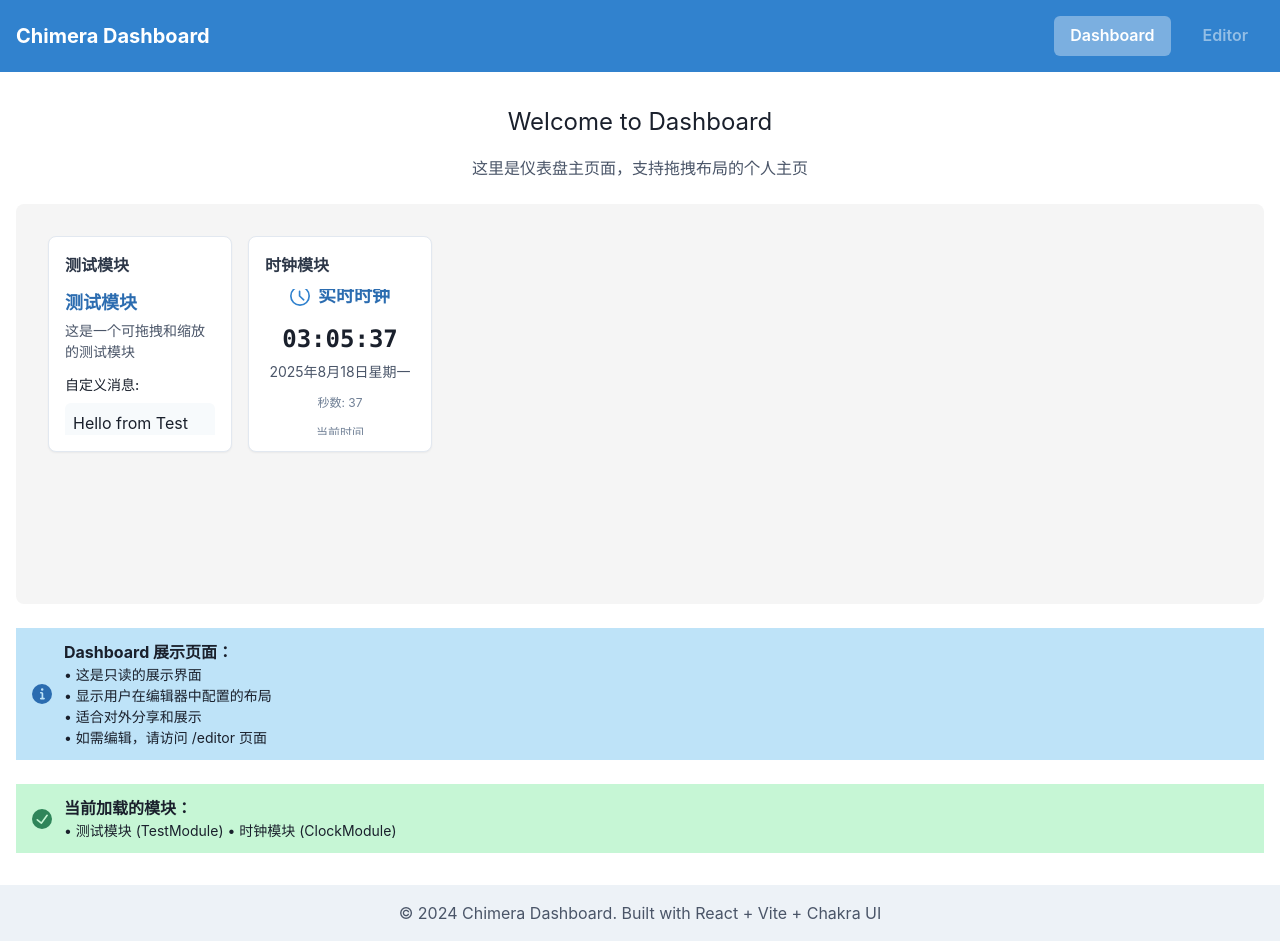
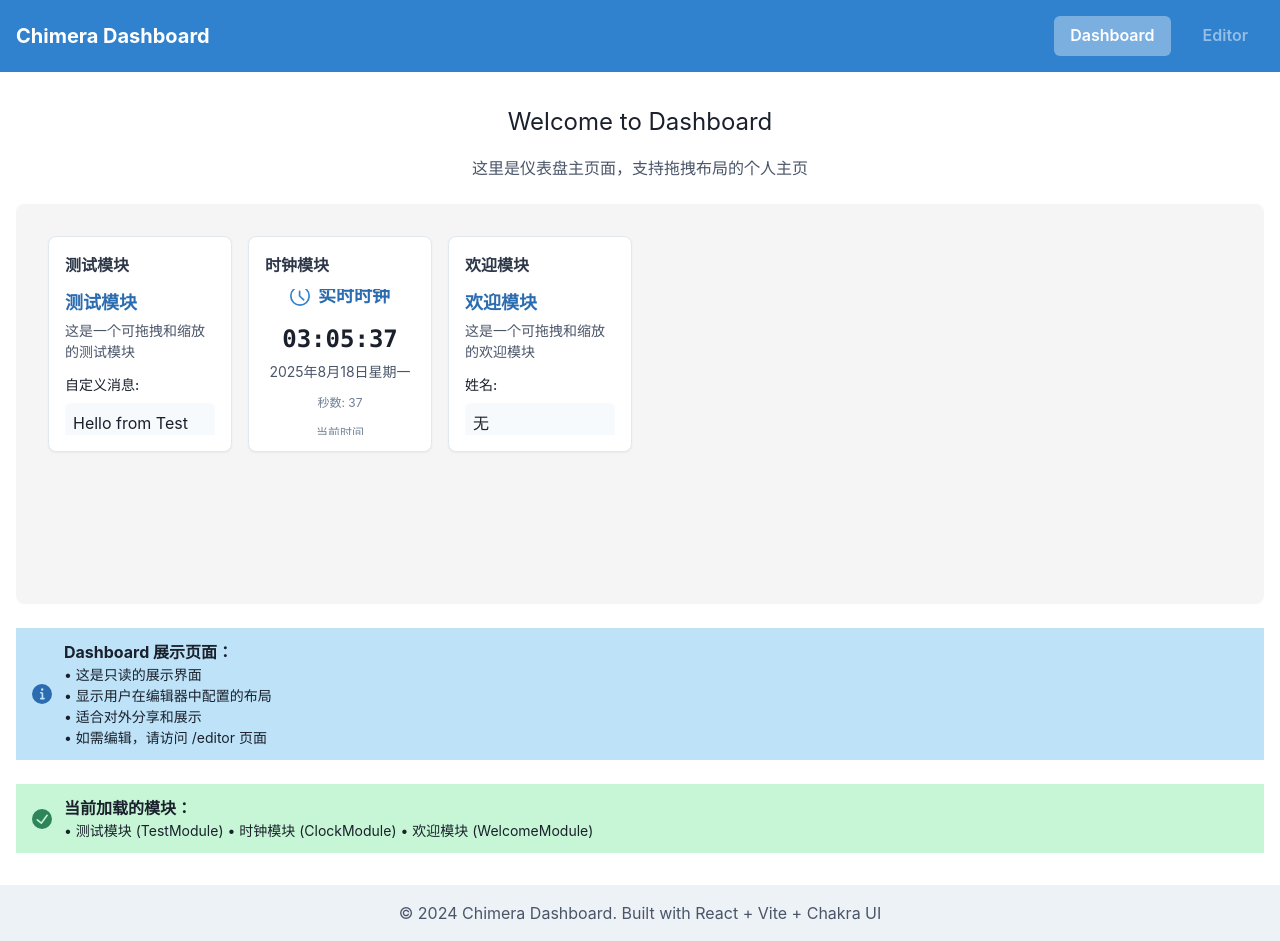
Before and after one commit to vincent123421/Self-blog, a React (Vite) app in the folder apps/dashboard/: page / in a window 1280 px wide. Built offline with nearby package versions, Linux system fonts and the light colour scheme.

Commit message:
add a welcome module

```diff
--- a/apps/dashboard/src/components/Layout.jsx
+++ b/apps/dashboard/src/components/Layout.jsx
@@ -7,9 +7,7 @@ const Layout = ({ children }) => {
     <Flex direction="column" minH="100vh">
       <Header />
       <Box flex="1" py={8}>
-        <Container maxW="container.xl">
-          {children}
-        </Container>
+        <Container maxW="container.xl">{children}</Container>
       </Box>
       <Footer />
     </Flex>
--- a/apps/dashboard/src/modules/clock-module/index.jsx
+++ b/apps/dashboard/src/modules/clock-module/index.jsx
@@ -18,7 +18,7 @@ function ClockModuleComponent({ config }) {
       hour12: false,
       hour: '2-digit',
       minute: '2-digit',
-      second: '2-digit'
+      second: '2-digit',
     });
   };
 
@@ -27,7 +27,7 @@ function ClockModuleComponent({ config }) {
       year: 'numeric',
       month: 'long',
       day: 'numeric',
-      weekday: 'long'
+      weekday: 'long',
     });
   };
 
@@ -41,7 +41,12 @@ function ClockModuleComponent({ config }) {
       </HStack>
 
       <Box textAlign="center">
-        <Text fontSize="2xl" fontWeight="bold" color="gray.800" fontFamily="mono">
+        <Text
+          fontSize="2xl"
+          fontWeight="bold"
+          color="gray.800"
+          fontFamily="mono"
+        >
           {formatTime(time)}
         </Text>
         <Text fontSize="sm" color="gray.600" mt={1}>
@@ -73,15 +78,15 @@ export const module = {
   defaultConfig: {
     title: '实时时钟',
     description: '当前时间',
-    showSeconds: true
+    showSeconds: true,
   },
   configSchema: {
     type: 'object',
     properties: {
       title: { type: 'string' },
       description: { type: 'string' },
-      showSeconds: { type: 'boolean' }
-    }
+      showSeconds: { type: 'boolean' },
+    },
   },
 };
 
--- a/apps/dashboard/src/modules/test-module/index.jsx
+++ b/apps/dashboard/src/modules/test-module/index.jsx
@@ -37,9 +37,15 @@ function TestModuleComponent({ config }) {
           标签示例:
         </Text>
         <Box>
-          <Badge colorScheme="green" mr={2} mb={1}>React</Badge>
-          <Badge colorScheme="blue" mr={2} mb={1}>Grid</Badge>
-          <Badge colorScheme="purple" mb={1}>Layout</Badge>
+          <Badge colorScheme="green" mr={2} mb={1}>
+            React
+          </Badge>
+          <Badge colorScheme="blue" mr={2} mb={1}>
+            Grid
+          </Badge>
+          <Badge colorScheme="purple" mb={1}>
+            Layout
+          </Badge>
         </Box>
       </Box>
     </VStack>
@@ -54,7 +60,7 @@ export const module = {
     title: '测试模块',
     description: '这是一个可拖拽和缩放的测试模块',
     message: 'Hello from Test Module!',
-    progress: 65
+    progress: 65,
   },
   configSchema: {
     type: 'object',
@@ -62,8 +68,8 @@ export const module = {
       title: { type: 'string' },
       description: { type: 'string' },
       message: { type: 'string' },
-      progress: { type: 'number' }
-    }
+      progress: { type: 'number' },
+    },
   },
 };
 
--- /dev/null
+++ b/apps/dashboard/src/modules/welcome-module/index.jsx
@@ -0,0 +1,71 @@
+import React from 'react';
+import { Box, Text, VStack, Badge } from '@chakra-ui/react';
+
+function WelcomeModuleComponent({ config }) {
+  return (
+    <VStack spacing={3} align="stretch" height="100%">
+      <Box>
+        <Text fontSize="lg" fontWeight="bold" color="blue.600">
+          {config?.title || '欢迎模块'}
+        </Text>
+        <Text fontSize="sm" color="gray.600" mt={1}>
+          {config?.description || '这是一个可拖拽和缩放的欢迎模块'}
+        </Text>
+      </Box>
+
+      <Box>
+        <Text fontSize="sm" fontWeight="medium" mb={2}>
+          姓名:
+        </Text>
+        <Text fontSize="md" p={2} bg="gray.50" borderRadius="md">
+          {config?.user_name || '无'}
+        </Text>
+      </Box>
+
+      <Box>
+        <Text fontSize="sm" fontWeight="medium" mb={2}>
+          职位:
+        </Text>
+        <Text fontSize="md" p={2} bg="gray.50" borderRadius="md">
+          {config?.user_position || '无'}
+        </Text>
+      </Box>
+
+      <Box>
+        <Text fontSize="sm" fontWeight="medium" mb={2}>
+          简介:
+        </Text>
+        <Text fontSize="md" p={2} bg="gray.50" borderRadius="md">
+          {config?.user_introduction || '无'}
+        </Text>
+      </Box>
+    </VStack>
+  );
+}
+
+export const module = {
+  id: 'WelcomeModule',
+  name: '欢迎模块',
+  component: WelcomeModuleComponent,
+  defaultConfig: {
+    title: '欢迎模块',
+    description: '这是一个可拖拽和缩放的欢迎模块',
+    message: 'Hello from Welcome Module!',
+    user_name: '无',
+    user_position: '无',
+    user_introduction: '无',
+  },
+  configSchema: {
+    type: 'object',
+    properties: {
+      title: { type: 'string' },
+      description: { type: 'string' },
+      message: { type: 'string' },
+      user_name: { type: 'string' },
+      user_position: { type: 'string' },
+      user_introduction: { type: 'string' },
+    },
+  },
+};
+
+export default module;
--- a/apps/dashboard/src/pages/Dashboard.jsx
+++ b/apps/dashboard/src/pages/Dashboard.jsx
@@ -8,21 +8,24 @@ const Dashboard = () => {
   const [modules, setModules] = useState([]);
   const [error, setError] = useState(null);
   const [loading, setLoading] = useState(true);
-  const moduleIds = ['TestModule', 'ClockModule'];
+  const moduleIds = ['TestModule', 'ClockModule', 'WelcomeModule'];
 
   useEffect(() => {
     let mounted = true;
 
     const loadModules = async () => {
       try {
-        const modulePromises = moduleIds.map(id => ModuleLoader.load(id));
+        const modulePromises = moduleIds.map((id) => ModuleLoader.load(id));
         const loadedModules = await Promise.all(modulePromises);
 
         if (!mounted) return;
 
         // 确保有配置保存用于演示
-        loadedModules.forEach(moduleDef => {
-          const existing = loadConfig(moduleDef.id, moduleDef.defaultConfig || {});
+        loadedModules.forEach((moduleDef) => {
+          const existing = loadConfig(
+            moduleDef.id,
+            moduleDef.defaultConfig || {}
+          );
           saveConfig(moduleDef.id, existing);
         });
 
@@ -100,7 +103,9 @@ const Dashboard = () => {
         <Box>
           <Text fontWeight="bold">当前加载的模块：</Text>
           <Text fontSize="sm">
-            {modules.map(module => `• ${module.name} (${module.id})`).join('\n')}
+            {modules
+              .map((module) => `• ${module.name} (${module.id})`)
+              .join('\n')}
           </Text>
         </Box>
       </Alert>
--- a/apps/dashboard/src/pages/Editor.jsx
+++ b/apps/dashboard/src/pages/Editor.jsx
@@ -1,4 +1,13 @@
-import { Box, Text, VStack, Alert, AlertIcon, Spinner, HStack, Button } from '@chakra-ui/react';
+import {
+  Box,
+  Text,
+  VStack,
+  Alert,
+  AlertIcon,
+  Spinner,
+  HStack,
+  Button,
+} from '@chakra-ui/react';
 import { useEffect, useState } from 'react';
 import { Link } from 'react-router-dom';
 import ModuleLoader from '../core/module-loader';
@@ -9,21 +18,24 @@ const Editor = () => {
   const [modules, setModules] = useState([]);
   const [error, setError] = useState(null);
   const [loading, setLoading] = useState(true);
-  const moduleIds = ['TestModule', 'ClockModule'];
+  const moduleIds = ['TestModule', 'ClockModule', 'WelcomeModule'];
 
   useEffect(() => {
     let mounted = true;
 
     const loadModules = async () => {
       try {
-        const modulePromises = moduleIds.map(id => ModuleLoader.load(id));
+        const modulePromises = moduleIds.map((id) => ModuleLoader.load(id));
         const loadedModules = await Promise.all(modulePromises);
 
         if (!mounted) return;
 
         // 确保有配置保存用于演示
-        loadedModules.forEach(moduleDef => {
-          const existing = loadConfig(moduleDef.id, moduleDef.defaultConfig || {});
+        loadedModules.forEach((moduleDef) => {
+          const existing = loadConfig(
+            moduleDef.id,
+            moduleDef.defaultConfig || {}
+          );
           saveConfig(moduleDef.id, existing);
         });
 
@@ -55,18 +67,14 @@ const Editor = () => {
         <Text fontSize="2xl" mb={4}>
           模块编辑器
         </Text>
-        <Text color="gray.600">
-          拖拽和配置你的个人主页模块
-        </Text>
+        <Text color="gray.600">拖拽和配置你的个人主页模块</Text>
       </Box>
 
       <HStack justify="center" spacing={4}>
         <Button as={Link} to="/" colorScheme="blue" variant="outline">
           预览效果
         </Button>
-        <Button colorScheme="green">
-          保存配置
-        </Button>
+        <Button colorScheme="green">保存配置</Button>
       </HStack>
 
       {error && (
```
Also changed, not shown: 1 other file (tests, documents, lock files or other folders).
